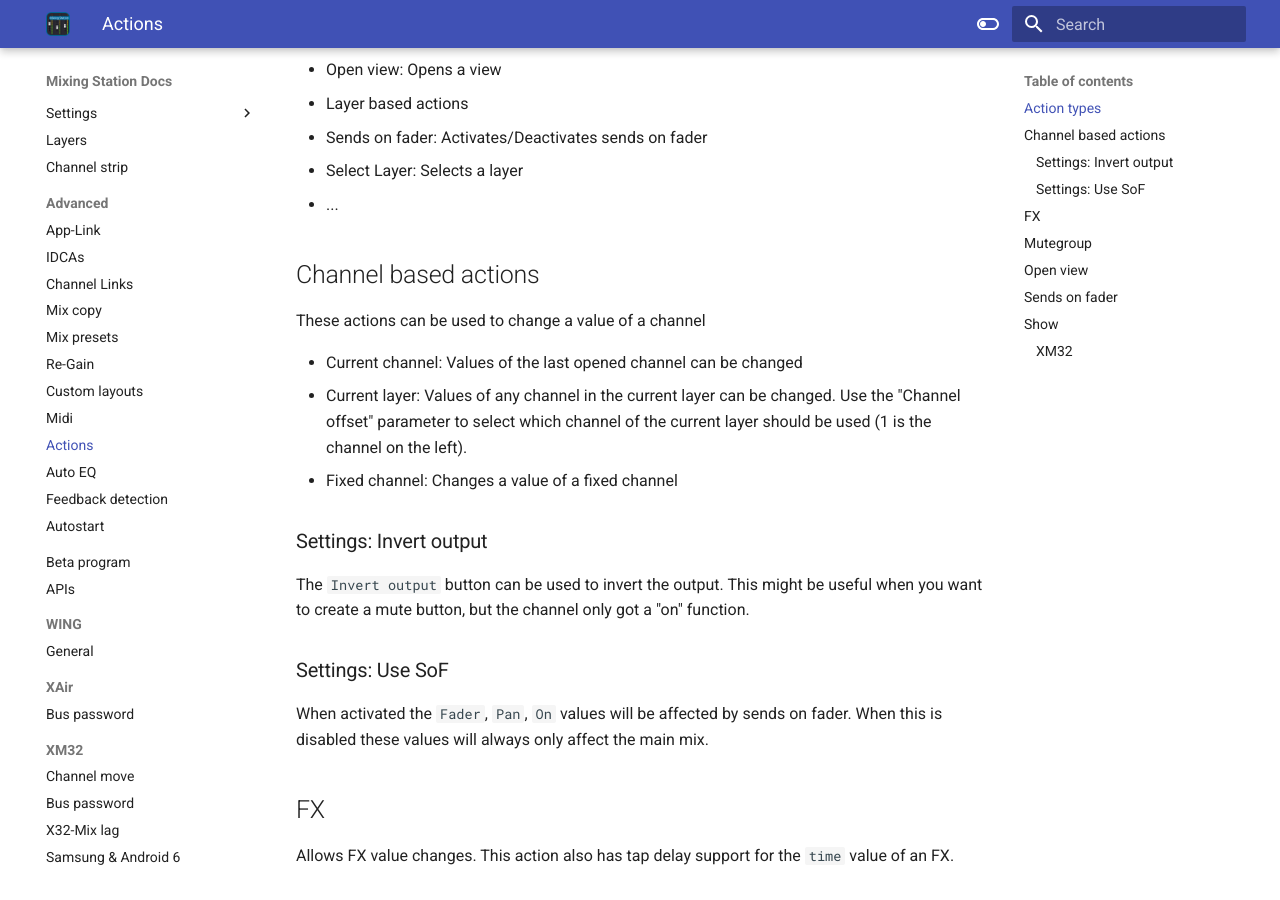
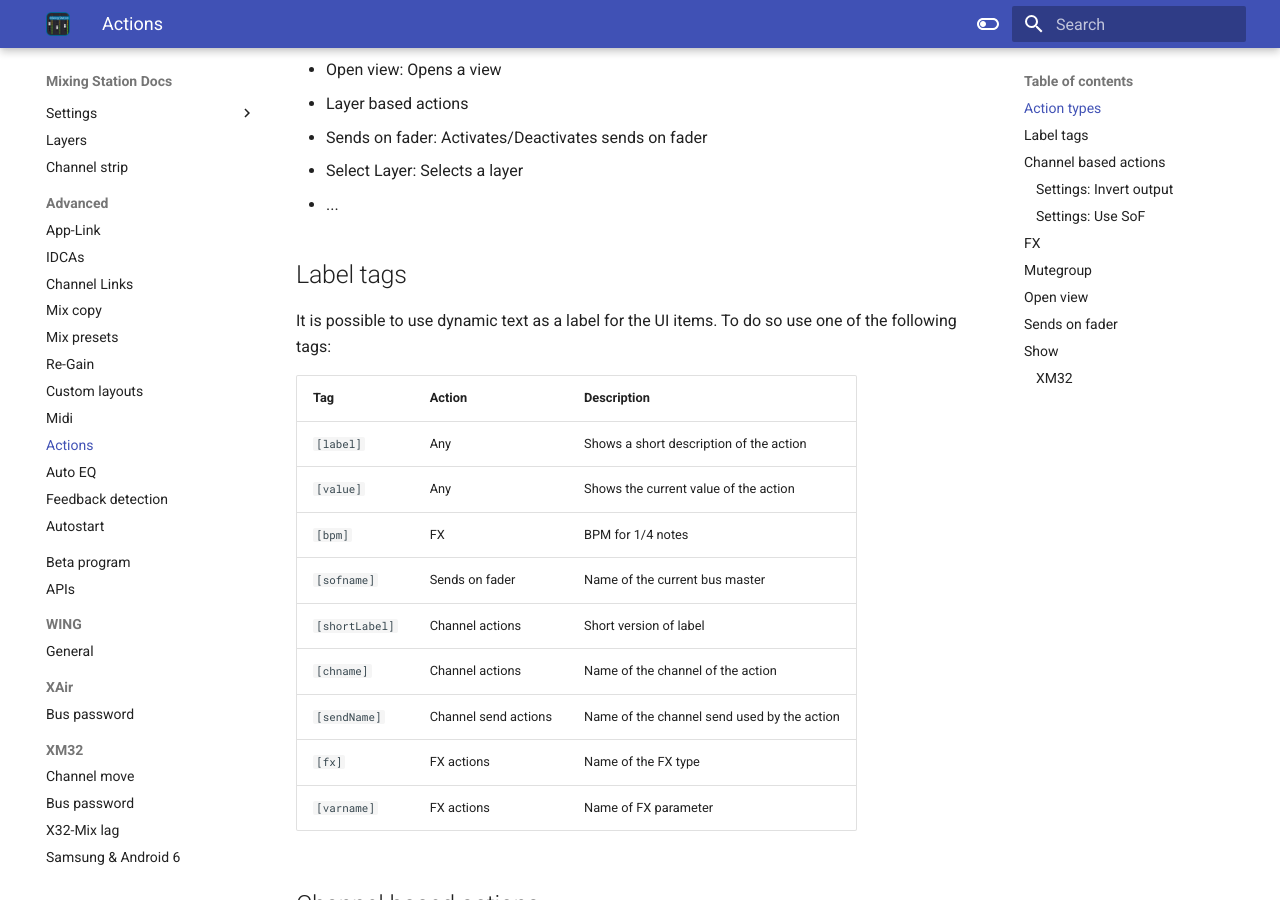
Before and after one commit to davidgiga1993/mixing-station-docs, an MkDocs documentation site: the page built from docs/custom-actions.md, in a window 1280 px wide and 900 px high, scrolled down 554 px. Built offline with MkDocs 1.6.1 and Material for MkDocs 9.7.7, drawn with Linux system fonts in a browser that asks for light colours.

Commit message:
feat: new label tags for fx actions

```diff
--- a/docs/custom-actions.md
+++ b/docs/custom-actions.md
@@ -16,6 +16,22 @@ Depending on the current mixer type more or less action types are available.
 - Sends on fader: Activates/Deactivates sends on fader
 - Select Layer: Selects a layer
 - ...
+
+## Label tags
+It is possible to use dynamic text as a label for the UI items.
+To do so use one of the following tags:
+
+| Tag | Action | Description |
+| -- | -- | -- |
+| `[label]` | Any | Shows a short description of the action |
+| `[value]` | Any | Shows the current value of the action |
+| `[bpm]` | FX | BPM for 1/4 notes |
+| `[sofname]` | Sends on fader | Name of the current bus master |
+| `[shortLabel]` | Channel actions | Short version of label |
+| `[chname]` | Channel actions | Name of the channel of the action |
+| `[sendName]` | Channel send actions | Name of the channel send used by the action |
+| `[fx]` | FX actions | Name of the FX type |
+| `[varname]` | FX actions | Name of FX parameter |
 
 ## Channel based actions
 These actions can be used to change a value of a channel
```
Also changed, not shown: docs/custom-layouts.md (+1 -11 lines).
